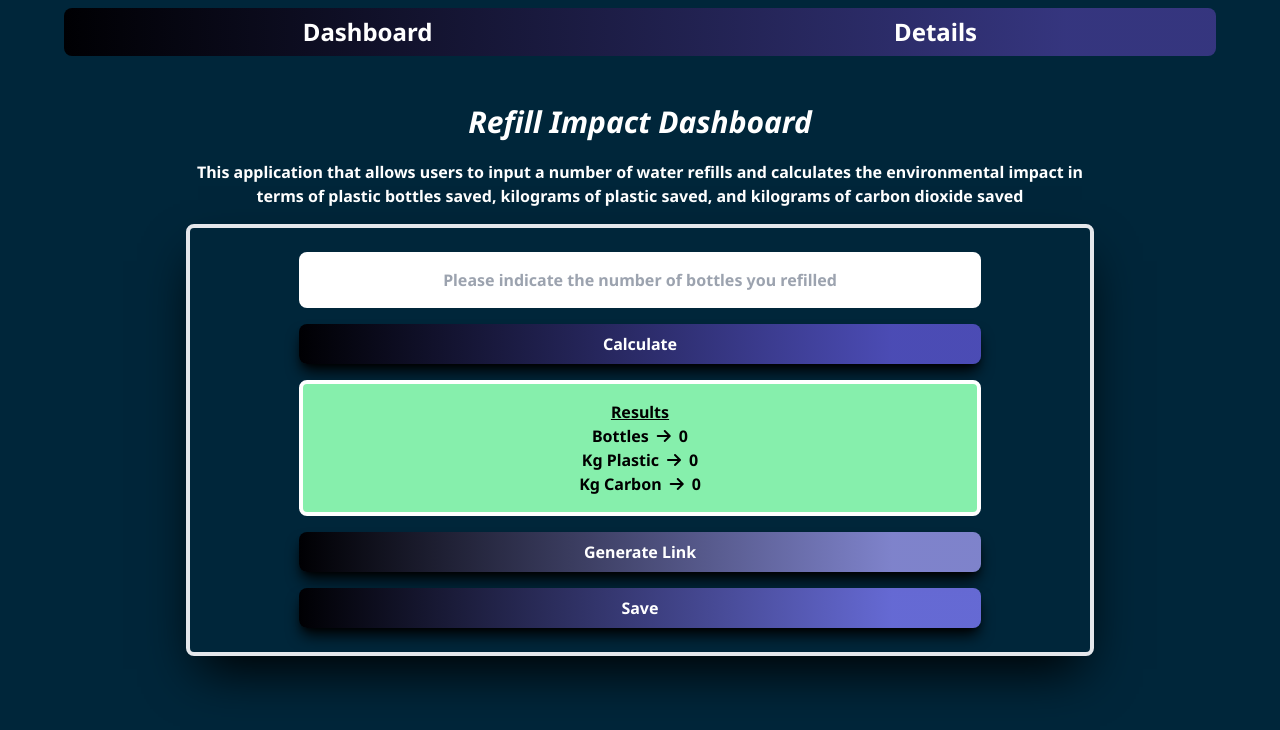
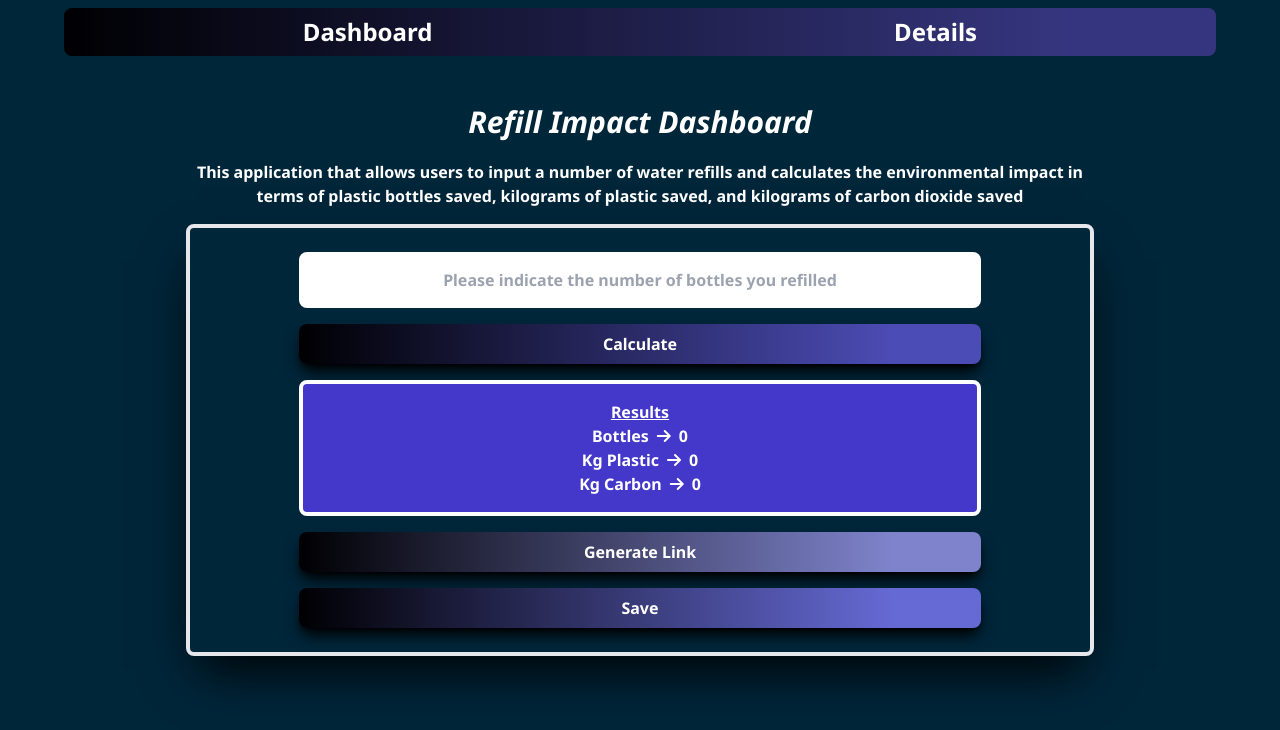
Before and after one commit to facundh23/AguaKm0Two, a Vue app: page / in a window 1280 px wide. Shown: the top 730 px of the page. Built offline with nearby package versions, Linux system fonts and the light colour scheme; no server answers; what tailwindcss-animated, vue-sweetalert2 would draw is missing.

Commit message:
Dashboard in progress

```diff
--- a/src/components/ui/FormValue/FormValue.vue
+++ b/src/components/ui/FormValue/FormValue.vue
@@ -5,7 +5,7 @@
       <button class="btn-calculate p-2 rounded-lg font-bold w-[80%] md:w-[80%] text-white shadow-lg shadow-black" @click="calculateSavings"> Calculate</button>
     </div>
     <div class="flex gap-4 flex-col w-[80%]">
-      <div class=" p-4  bg-green-300 border-4 border-white rounded-lg flex flex-col justify-center items-center font-bold">
+      <div class=" p-4 bg-indigo-700 border-4 border-white rounded-lg flex flex-col justify-center items-center font-bold text-white">
         <h3 class="underline">Results</h3>
         <div class="flex items-center w-[100%] justify-center gap-2 ">
           <p>Bottles</p>
```
